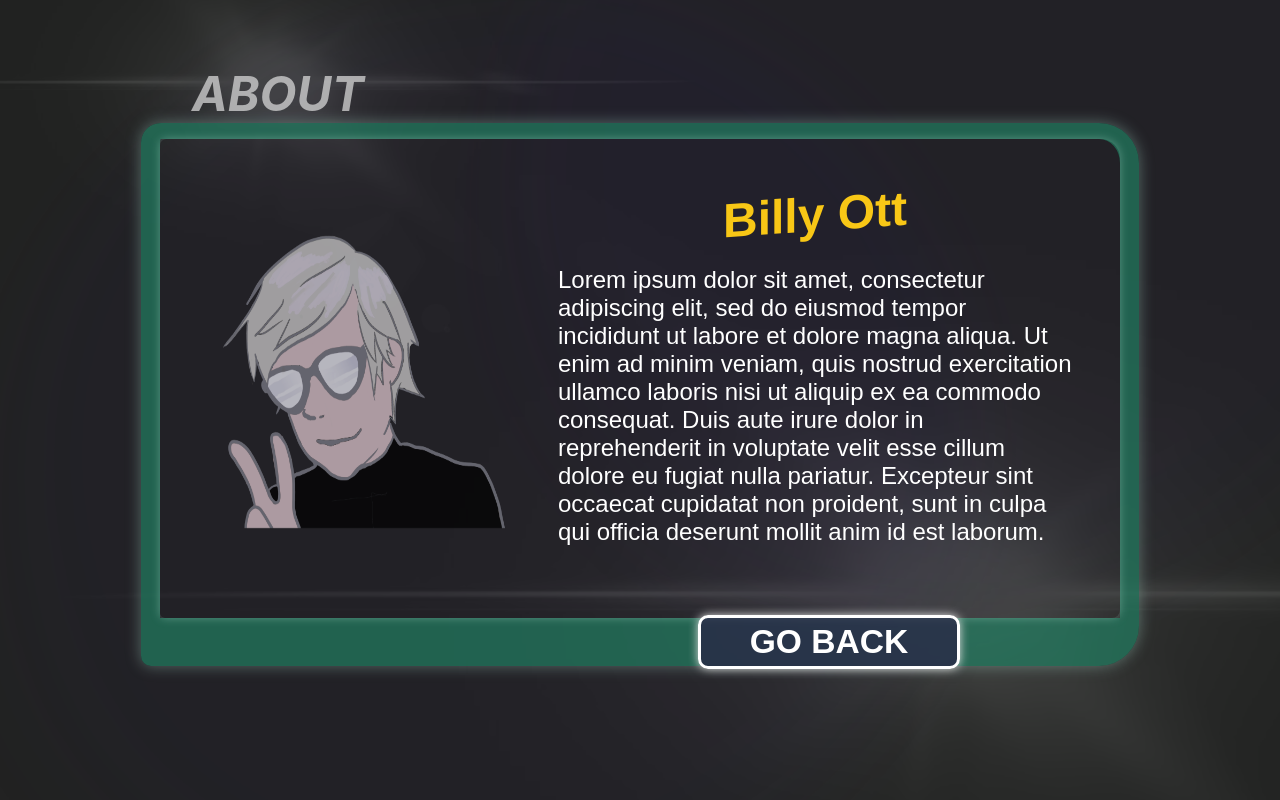
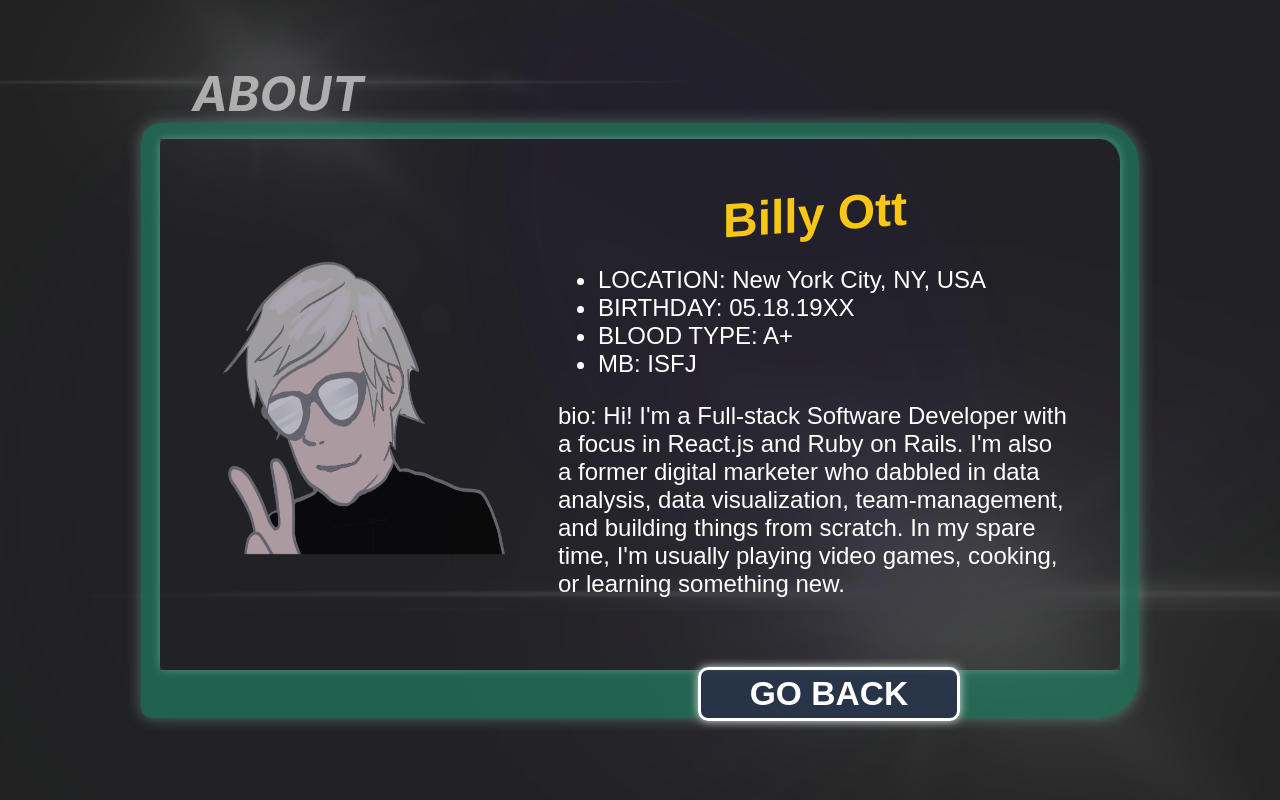
Before and after one commit to billyott/personal-site, a React (Create React App) app: page /about in a window 1280 px wide. Built offline with nearby package versions, Linux system fonts and the light colour scheme.

Commit message:
update bio on about page

```diff
--- a/src/components/about.js
+++ b/src/components/about.js
@@ -13,9 +13,17 @@ function About() {
                     <img className="about__image" src="./assets/self-portrait.png" alt="cartoon version of Billy Ott" />
                     <div className="about__text-container">
                         <div className="about__subheader">Billy Ott</div>
-                        <p className="about__bio">
-                        Lorem ipsum dolor sit amet, consectetur adipiscing elit, sed do eiusmod tempor incididunt ut labore et dolore magna aliqua. Ut enim ad minim veniam, quis nostrud exercitation ullamco laboris nisi ut aliquip ex ea commodo consequat. Duis aute irure dolor in reprehenderit in voluptate velit esse cillum dolore eu fugiat nulla pariatur. Excepteur sint occaecat cupidatat non proident, sunt in culpa qui officia deserunt mollit anim id est laborum.
-                        </p>
+                        <div className="about__bio">
+                            <ul>
+                                <li>LOCATION: New York City, NY, USA</li>
+                                <li>BIRTHDAY: 05.18.19XX</li>
+                                <li>BLOOD TYPE: A+</li>
+                                <li>MB: ISFJ</li>
+                            </ul>
+                            <p>
+                            bio: Hi! I'm a Full-stack Software Developer with a focus in React.js and Ruby on Rails. I'm also a former digital marketer who dabbled in data analysis, data visualization, team-management, and building things from scratch. In my spare time, I'm usually playing video games, cooking, or learning something new.
+                            </p>
+                        </div>
                     </div>
                 </div>
             </div>
--- a/src/components/about.scss
+++ b/src/components/about.scss
@@ -90,10 +90,17 @@
         border-color: $scheme-white;
         box-shadow: 0 0 10px $scheme-grey-light;
         border-radius: .625rem;
+
         &:hover {
             color: $scheme-purple-dark;
             background-color: $scheme-grey-light-a7;
         }
+
+        &:focus {
+            color: $scheme-purple-dark;
+            background-color: $scheme-grey-light-a7;
+            outline: none;
+        }
     }
 
 }
--- a/src/components/contact.scss
+++ b/src/components/contact.scss
@@ -46,7 +46,7 @@
         position: absolute;
         top: 50%;
         left: 50%;
-        width: 50%;
+        width: 75%;
         -ms-transform: translate(-50%, -50%);
         transform: translate(-50%, -50%);
     }
@@ -57,7 +57,7 @@
         margin: auto;
         margin-left: auto;
         margin-right: auto;
-        margin-bottom: 1rem;
+        margin-bottom: 2rem;
         padding-top: .5rem;
         background-color: $scheme-black-a4;
         height: 4rem;
@@ -70,9 +70,16 @@
         border-color: $scheme-yellow;
         border-radius:  3rem;
         box-shadow: 0 0 15px $scheme-yellow-light-a7;
+
         &:hover {
             color: $scheme-black;
             background-color: $scheme-yellow-a7;
+        }
+
+        &:focus {
+            color: $scheme-black;
+            background-color: $scheme-yellow-a7;
+            outline: none;
         }
 
     }
@@ -96,10 +103,17 @@
         border-color: $scheme-white;
         box-shadow: 0 0 10px $scheme-grey-light;
         border-radius: .625rem;
+
         &:hover {
             color: $scheme-purple-dark;
             background-color: $scheme-grey-light-a7;
         }
+
+        &:focus {
+            color: $scheme-purple-dark;
+            background-color: $scheme-grey-light-a7;
+            outline: none;
+        }
     }
 
 }
--- a/src/components/main-menu.js
+++ b/src/components/main-menu.js
@@ -17,7 +17,7 @@ class MainMenu extends React.Component {
         } else if (this.state.selected === "blog") {
             return('./assets/homepage-background.png')
         }  else if (this.state.selected === "contact") {
-            return('./assets/homepage-background.png')
+            return('./assets/contact-preview.png')
         } else {
             return('./assets/homepage-background.png')
         }
```
Also changed, not shown: public/assets/contact-preview.png (added), 1 other file (tests, documents, lock files or other folders).
